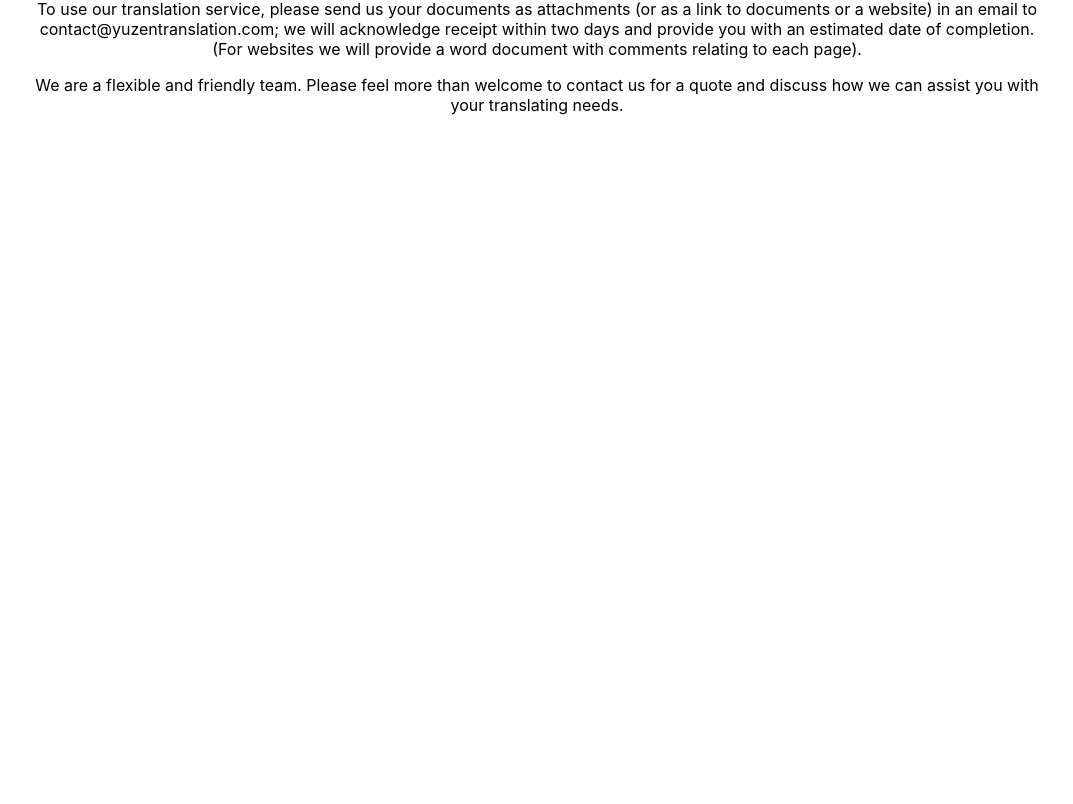
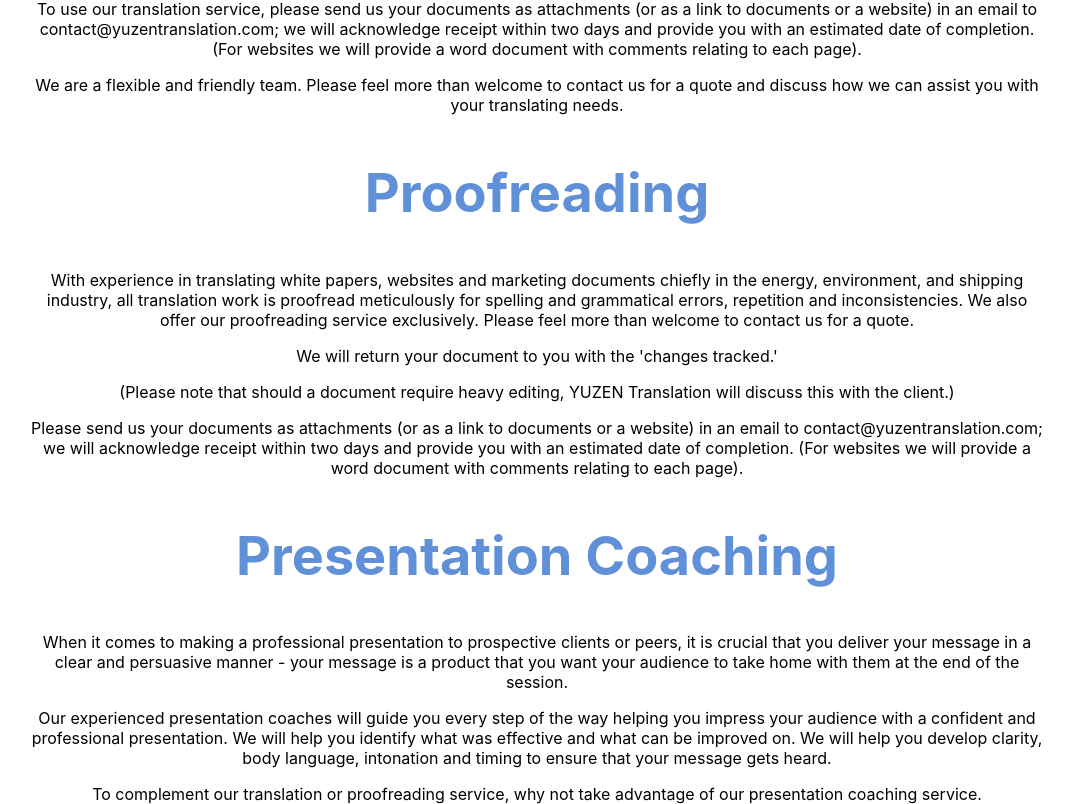
Before and after one commit to sparksong/YUZEN, a React (Create React App) app: page /#/ in a window 1280 px wide. Shown: the part 675-1479 px from the top of the page, without its empty margins (103-1176 px from the left). Before the commit the page ends 800 px from the top, so only its background shows below. Built offline with nearby package versions, Linux system fonts and the light colour scheme; the HTML template or start-up script is replaced by a standard one.

Commit message:
Created Proofreading / PresentationCoaching components. Updated z index in navbar to not overlap

```diff
--- a/public/index.html
+++ b/public/index.html
@@ -9,10 +9,6 @@
       name="description"
       content="Yuzen Translation"
     />
-    <!--
-      manifest.json provides metadata used when your web app is installed on a
-      user's mobile device or desktop. See https://developers.google.com/web/fundamentals/web-app-manifest/
-    -->
     <link rel="manifest" href="%PUBLIC_URL%/manifest.json" />
     <title>Yuzen Translation</title>
   </head>
--- a/src/App.css
+++ b/src/App.css
@@ -7,6 +7,7 @@
   background: #003399;
   top: 0;
   border-bottom: 5px solid #000000;
+  z-index: 10;
 }
 
 .navbar_logo {
--- a/src/App.js
+++ b/src/App.js
@@ -3,17 +3,20 @@
 import Translation from './components/Translation';
 import Welcome from './components/Welcome';
 import './App.css';
+import Proofreading from './components/Proofreading';
+import PresentationCoaching from './components/PresentationCoaching';
 
 function App() {
   return (
     <React.Fragment>
-      <Navbar/>
-
-        <h2>
-          Yuzen Translation. (Under Construction)
+      <Navbar />
+      <h2>
+        Yuzen Translation. (Under Construction)
         </h2>
-      <Welcome/>
-      <Translation/>
+      <Welcome />
+      <Translation />
+      <Proofreading />
+      <PresentationCoaching />
     </React.Fragment>
   );
 }
--- /dev/null
+++ b/src/components/PresentationCoaching.js
@@ -0,0 +1,21 @@
+import React from 'react';
+import '../App.css'
+
+class PresentationCoaching extends React.PureComponent {
+    render() {
+        return (
+            <div class="translate_container">
+                <div class="translate_header">
+                    <h2>Presentation Coaching</h2>
+                </div>
+                <div class="translate_content">
+                    <p>When it comes to making a professional presentation to prospective clients or peers, it is crucial that you deliver your message in a clear and persuasive manner - your message is a product that you want your audience to take home with them at the end of the session.</p>
+                    <p>Our experienced presentation coaches will guide you every step of the way helping you impress your audience with a confident and professional presentation. We will help you identify what was effective and what can be improved on. We will help you develop clarity, body language, intonation and timing to ensure that your message gets heard.</p>
+                    <p>To complement our translation or proofreading service, why not take advantage of our presentation coaching service.</p>
+                </div>
+            </div>
+        )
+    }
+}
+
+export default PresentationCoaching;
--- /dev/null
+++ b/src/components/Proofreading.js
@@ -0,0 +1,22 @@
+import React from 'react';
+import '../App.css'
+
+class Proofreading extends React.PureComponent {
+    render() {
+        return (
+            <div class="translate_container">
+                <div class="translate_header">
+                    <h2>Proofreading</h2>
+                </div>
+                <div class="translate_content">
+                    <p>With experience in translating white papers, websites and marketing documents chiefly in the energy, environment, and shipping industry, all translation work is proofread meticulously for spelling and grammatical errors, repetition and inconsistencies. We also offer our proofreading service exclusively. Please feel more than welcome to contact us for a quote.</p>
+                    <p>We will return your document to you with the 'changes tracked.'</p>
+                    <p>(Please note that should a document require heavy editing, YUZEN Translation will discuss this with the client.)</p>
+                    <p>Please send us your documents as attachments (or as a link to documents or a website) in an email to contact@yuzentranslation.com; we will acknowledge receipt within two days and provide you with an estimated date of completion. (For websites we will provide a word document with comments relating to each page).</p>
+                </div>
+            </div>
+        )
+    }
+}
+
+export default Proofreading;
```
